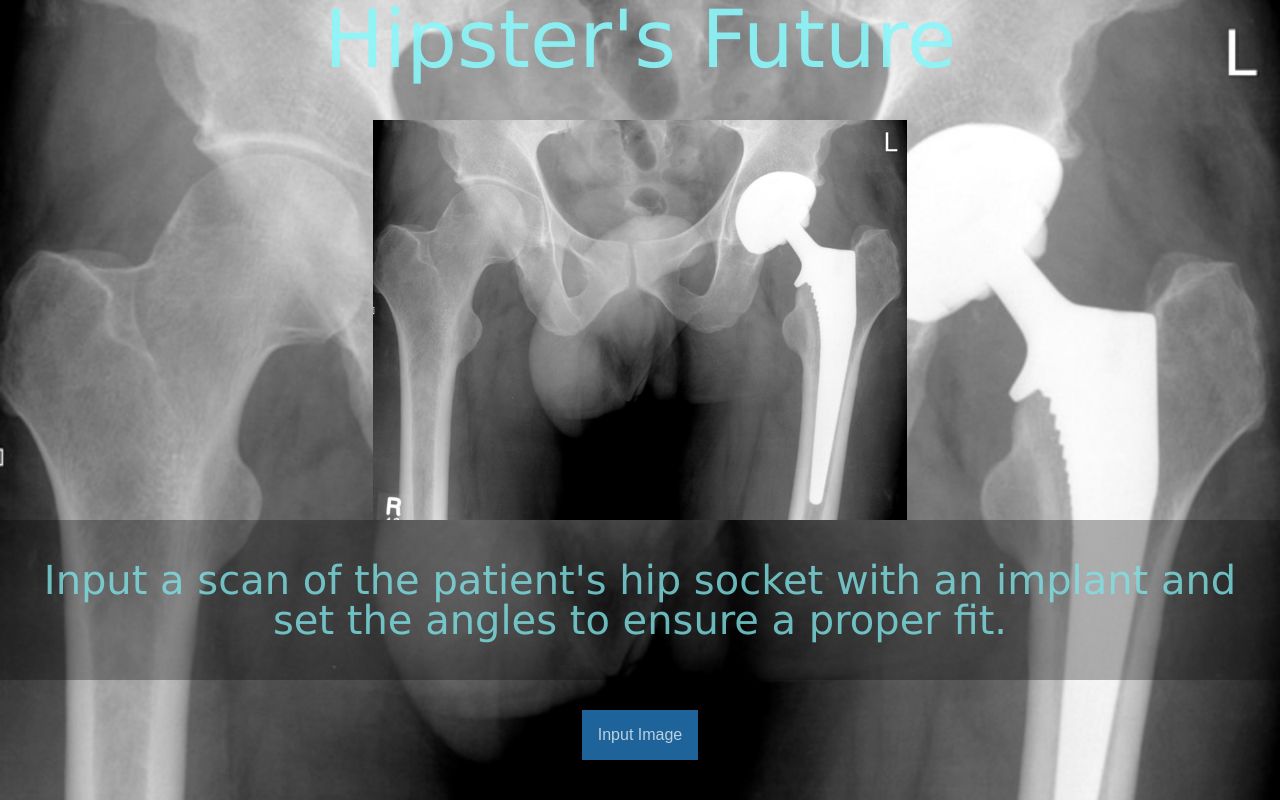
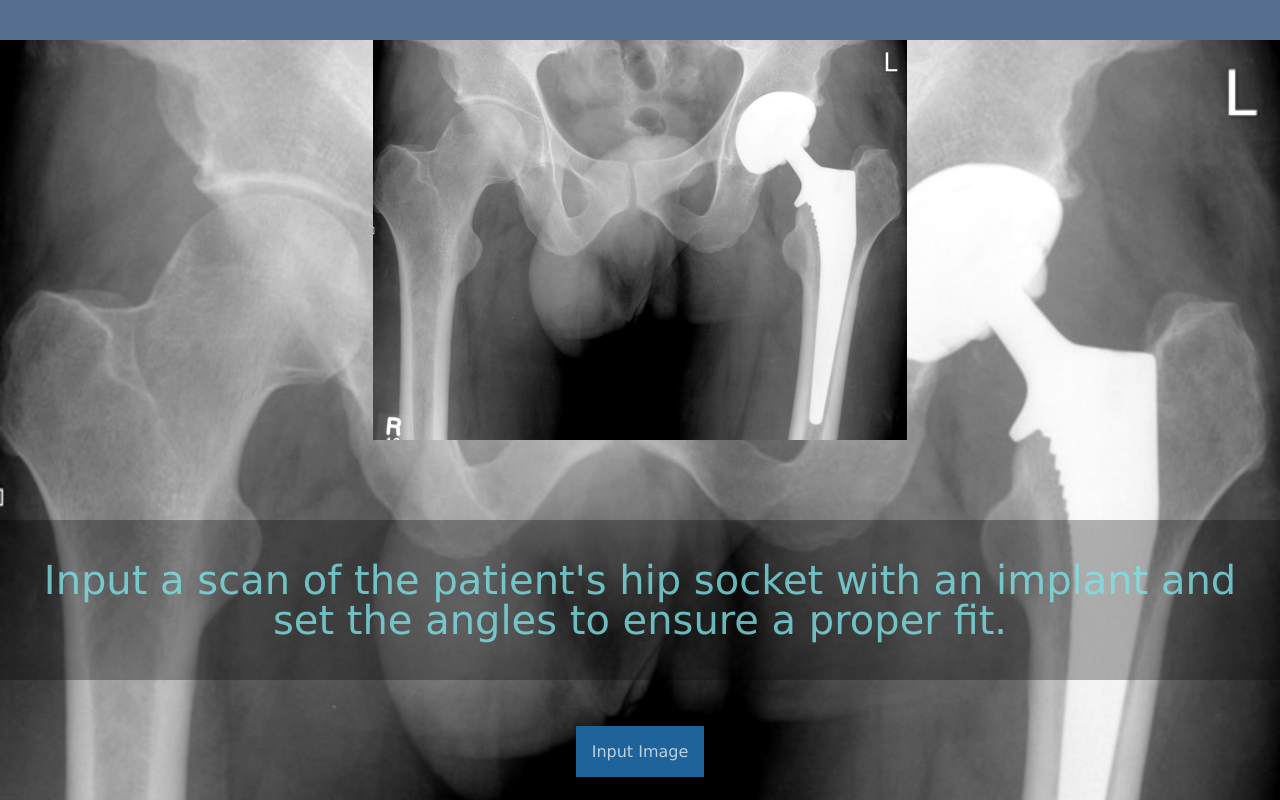
Before and after one commit to brendangibson/hipsters_future, a React (Create React App) app in the folder hipsters_future/: page / in a window 1280 px wide. Built offline with nearby package versions, Linux system fonts and the light colour scheme.

Commit message:
Moving image upload code to button on opening view. Hiding default UI and replacing by nice button.

```diff
--- a/hipsters_future/src/App.js
+++ b/hipsters_future/src/App.js
@@ -50,7 +50,7 @@ class App extends Component {
     return (
       <div style={style}>
         {view === openingView ?
-          <OpeningView onInputImage={this.showImagePreview}/>
+          <OpeningView onInputImage={this.showImagePreview} onImageLoad={this.onImageLoad}/>
           : null
         }
         {view === imagePreviewView ?
--- a/hipsters_future/src/components/ImagePreview.js
+++ b/hipsters_future/src/components/ImagePreview.js
@@ -1,6 +1,7 @@
 import React from 'react';
 import DiscardButton from './DiscardButton';
 import ContinueButton from './ContinueButton';
+import InputImageButton from './InputImageButton';
 import colors from '../colors';
 
 const style = {
@@ -31,19 +32,13 @@ const overlayStyle = {
 */
 const ImagePreview = props => {
 
-    // Convert upload to data blob for use in an <img>
-    const onImageLoad = (e) => {
-      const file = e && e.target && e.target.files && e.target.files[0];
-      const blob = window.URL.createObjectURL(file);
-      props.onImageLoad && props.onImageLoad(blob)
-    }
 
     // Clears the state holding the image data
     const onDiscard = () => {
       props.onImageLoad && props.onImageLoad(null)
     }
 
-    const {imageData} = props
+    const {imageData, onImageLoad} = props
 
     return (
       <div style={style}>
@@ -53,7 +48,7 @@ const ImagePreview = props => {
 
         <div style={overlayStyle}>
           {imageData ? null :
-            <input type="file" accept="image/*" capture="camera" onChange={onImageLoad}/>
+            <InputImageButton onImageLoad={onImageLoad}/>
           }
           {imageData ?
             <DiscardButton onClick={onDiscard}/>
--- a/hipsters_future/src/components/InputImageButton.js
+++ b/hipsters_future/src/components/InputImageButton.js
@@ -12,16 +12,29 @@ const style = {
   fontSize: '2vh'
 };
 
+const inputStyle = {
+  display: 'none'
+};
+
 /**
 *
 * Button that prompts the user to input an image
 *
 */
 const InputImageButton = props => {
+
+  // Convert upload to data blob for use in an <img>
+  const onImageLoad = (e) => {
+    const file = e && e.target && e.target.files && e.target.files[0];
+    const blob = window.URL.createObjectURL(file);
+    props.onImageLoad && props.onImageLoad(blob);
+    props.onClick && props.onClick();
+  }
     return (
-      <button onClick={props.onClick} style={style}>
+      <label style={style}>
         {strings.imageButton}
-      </button>
+        <input style={inputStyle} type="file" accept="image/*" capture="camera" onChange={onImageLoad} />
+      </label>
     );
   };
 
--- a/hipsters_future/src/components/OpeningView.js
+++ b/hipsters_future/src/components/OpeningView.js
@@ -53,15 +53,15 @@ const buttonWrapperStyle = {
 */
 const OpeningView = props => {
 
-    const {onInputImage} = props;
+    const {onInputImage, onImageLoad} = props;
 
     return (
       <div style={style}>
-        <h1 style={titleStyle}>{strings.title}</h1>
+        {/*}<h1 style={titleStyle}>{strings.title}</h1>*/}
         <img style={imageStyle} src={hip} alt='hip' />
         <p style={blurbStyle}>{strings.openingBlurb}</p>
         <div style={buttonWrapperStyle}>
-          <InputImageButton onClick={onInputImage}/>
+          <InputImageButton onClick={onInputImage} onImageLoad={onImageLoad}/>
         </div>
       </div>
     );
```
